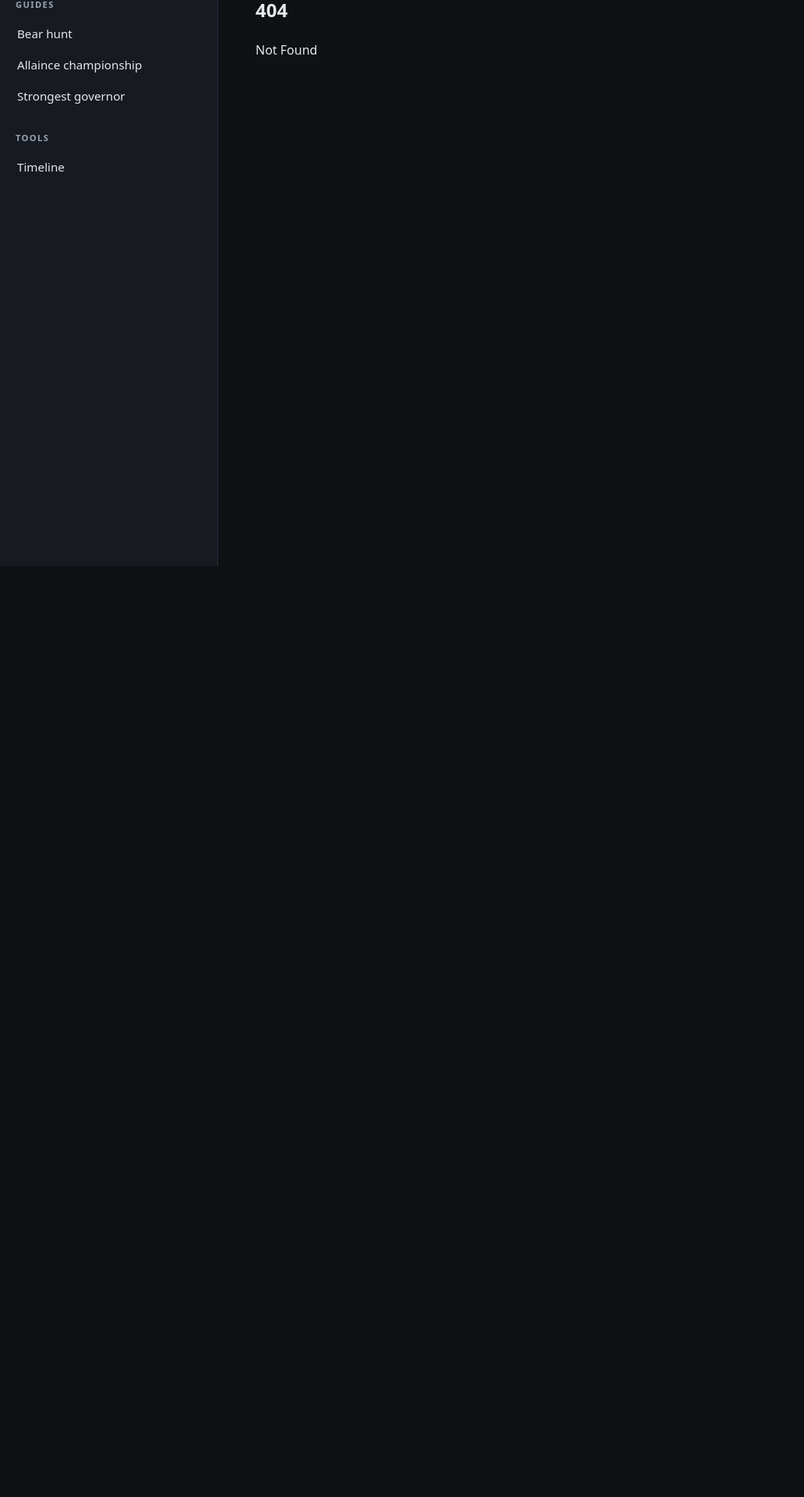
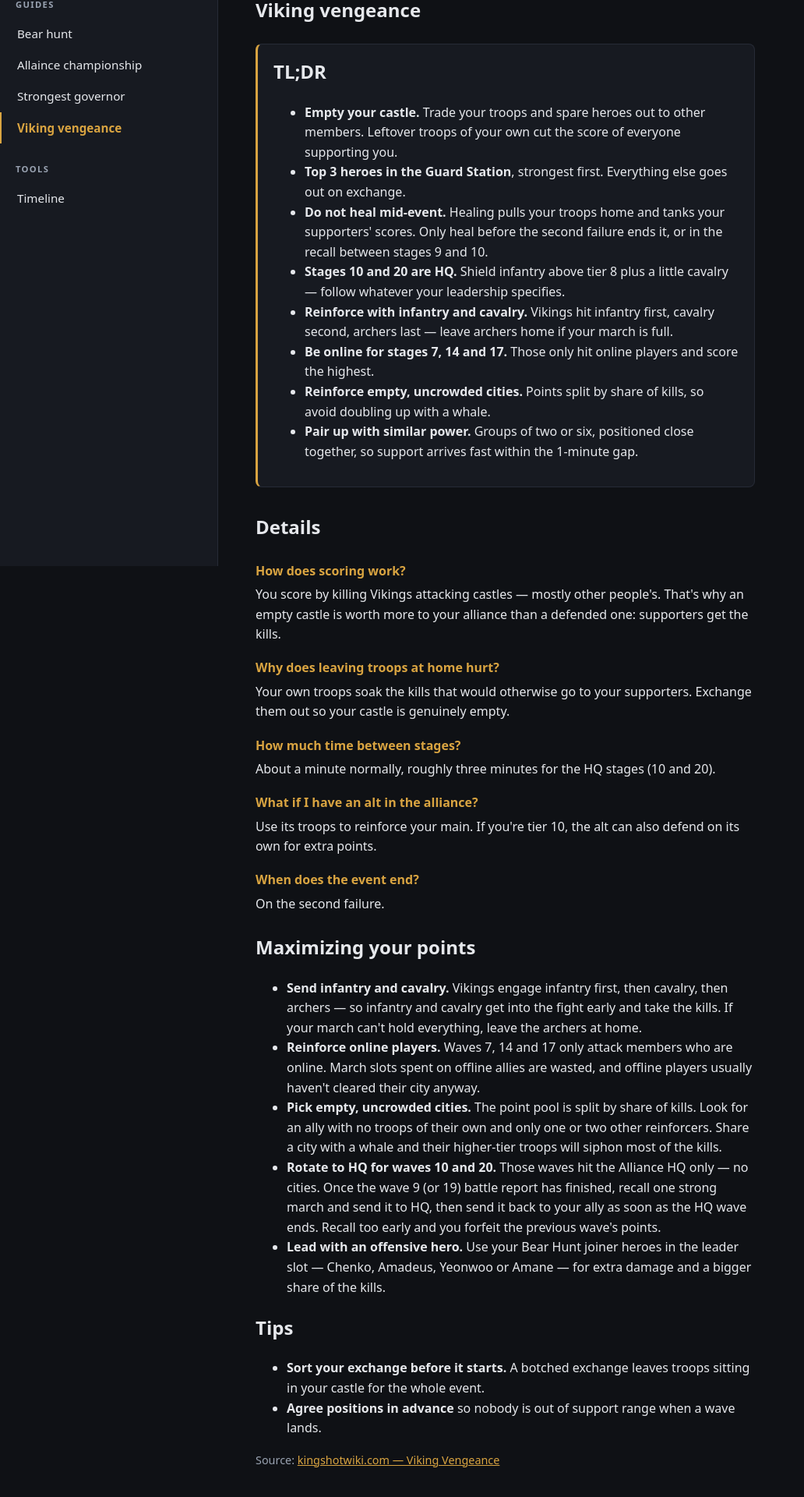
Before and after one commit to KirillVassiljev/KirillVassiljev.github.io, a SvelteKit app in the folder 777/: page /guides/vikings in a window 1280 px wide. Before the commit this address had no page. Shown: the part 74-1994 px from the top of the page at 78% size, without its empty margins (0-1032 px from the left). Before the commit the page ends 800 px from the top, so only its background shows below. Built offline with nearby package versions, Linux system fonts and the light colour scheme.

Commit message:
vikings and governor

```diff
--- a/777/src/lib/nav.ts
+++ b/777/src/lib/nav.ts
@@ -15,7 +15,8 @@ export const sections: NavSection[] = [
 		[
 			{ title: 'Bear hunt', slug: 'bear' },
 			{ title: 'Allaince championship', slug: 'allaince-championship' },
-			{ title: 'Strongest governor', slug: 'strongest-governor' }
+			{ title: 'Strongest governor', slug: 'strongest-governor' },
+			{ title: 'Viking vengeance', slug: 'vikings' },
 		]
 	},
 	{
--- a/777/src/routes/guides/strongest-governor/+page.svelte
+++ b/777/src/routes/guides/strongest-governor/+page.svelte
@@ -15,11 +15,6 @@
 			<strong>If KvK is close, save your speed-ups for it.</strong> KvK's server-wide build, research and
 			training buffs mean the same speed-ups buy far more power there than in a normal Strongest
 			Governor week.
-		</li>
-		<li><strong>A 7-day points race</strong>, usually monthly. One day, one theme.</li>
-		<li>
-			<strong>Points come from spending:</strong> building upgrades, hero levels, skill upgrades, troop
-			training, speed-ups and rare materials like Truegold and Mithril.
 		</li>
 		<li>
 			<strong>Bank everything beforehand.</strong> Nothing you do outside the event window scores. Sit
--- /dev/null
+++ b/777/src/routes/guides/vikings/+page.svelte
@@ -0,0 +1,155 @@
+<svelte:head>
+	<title>Viking vengeance — Kingshot 777</title>
+	<meta
+		name="description"
+		content="TL;DR guide to Kingshot Viking Vengeance: emptying your castle, hero placement, HQ defense, and when not to heal."
+	/>
+</svelte:head>
+
+<h1>Viking vengeance</h1>
+
+<section class="tldr">
+	<h2>TL;DR</h2>
+	<ul>
+		<li>
+			<strong>Empty your castle.</strong> Trade your troops and spare heroes out to other members. Leftover
+			troops of your own cut the score of everyone supporting you.
+		</li>
+		<li>
+			<strong>Top 3 heroes in the Guard Station</strong>, strongest first. Everything else goes out on
+			exchange.
+		</li>
+		<li>
+			<strong>Do not heal mid-event.</strong> Healing pulls your troops home and tanks your supporters'
+			scores. Only heal before the second failure ends it, or in the recall between stages 9 and 10.
+		</li>
+		<li>
+			<strong>Stages 10 and 20 are HQ.</strong> Shield infantry above tier 8 plus a little cavalry —
+			follow whatever your leadership specifies.
+		</li>
+		<li>
+			<strong>Reinforce with infantry and cavalry.</strong> Vikings hit infantry first, cavalry second,
+			archers last — leave archers home if your march is full.
+		</li>
+		<li>
+			<strong>Be online for stages 7, 14 and 17.</strong> Those only hit online players and score the
+			highest.
+		</li>
+		<li>
+			<strong>Reinforce empty, uncrowded cities.</strong> Points split by share of kills, so avoid
+			doubling up with a whale.
+		</li>
+		<li>
+			<strong>Pair up with similar power.</strong> Groups of two or six, positioned close together, so
+			support arrives fast within the 1-minute gap.
+		</li>
+	</ul>
+</section>
+
+<h2>Details</h2>
+
+<dl class="qa">
+	<dt>How does scoring work?</dt>
+	<dd>
+		You score by killing Vikings attacking castles — mostly other people's. That's why an empty
+		castle is worth more to your alliance than a defended one: supporters get the kills.
+	</dd>
+
+	<dt>Why does leaving troops at home hurt?</dt>
+	<dd>
+		Your own troops soak the kills that would otherwise go to your supporters. Exchange them out so
+		your castle is genuinely empty.
+	</dd>
+
+	<dt>How much time between stages?</dt>
+	<dd>About a minute normally, roughly three minutes for the HQ stages (10 and 20).</dd>
+
+	<dt>What if I have an alt in the alliance?</dt>
+	<dd>
+		Use its troops to reinforce your main. If you're tier 10, the alt can also defend on its own for
+		extra points.
+	</dd>
+
+	<dt>When does the event end?</dt>
+	<dd>On the second failure.</dd>
+</dl>
+
+<h2>Maximizing your points</h2>
+
+<ul>
+	<li>
+		<strong>Send infantry and cavalry.</strong> Vikings engage infantry first, then cavalry, then archers —
+		so infantry and cavalry get into the fight early and take the kills. If your march can't hold
+		everything, leave the archers at home.
+	</li>
+	<li>
+		<strong>Reinforce online players.</strong> Waves 7, 14 and 17 only attack members who are online.
+		March slots spent on offline allies are wasted, and offline players usually haven't cleared their
+		city anyway.
+	</li>
+	<li>
+		<strong>Pick empty, uncrowded cities.</strong> The point pool is split by share of kills. Look for
+		an ally with no troops of their own and only one or two other reinforcers. Share a city with a
+		whale and their higher-tier troops will siphon most of the kills.
+	</li>
+	<li>
+		<strong>Rotate to HQ for waves 10 and 20.</strong> Those waves hit the Alliance HQ only — no cities.
+		Once the wave 9 (or 19) battle report has finished, recall one strong march and send it to HQ, then
+		send it back to your ally as soon as the HQ wave ends. Recall too early and you forfeit the
+		previous wave's points.
+	</li>
+	<li>
+		<strong>Lead with an offensive hero.</strong> Use your Bear Hunt joiner heroes in the leader slot —
+		Chenko, Amadeus, Yeonwoo or Amane — for extra damage and a bigger share of the kills.
+	</li>
+</ul>
+
+<h2>Tips</h2>
+
+<ul>
+	<li>
+		<strong>Sort your exchange before it starts.</strong> A botched exchange leaves troops sitting in
+		your castle for the whole event.
+	</li>
+	<li>
+		<strong>Agree positions in advance</strong> so nobody is out of support range when a wave lands.
+	</li>
+</ul>
+
+<p class="source">
+	Source: <a href="https://kingshotwiki.com/events/viking-vengeance/" rel="noreferrer">kingshotwiki.com — Viking Vengeance</a>
+</p>
+
+<style>
+	.tldr {
+		margin: 1.5rem 0 2rem;
+		padding: 1rem 1.25rem;
+		background: var(--surface);
+		border: 1px solid var(--border);
+		border-left: 3px solid var(--accent);
+		border-radius: 8px;
+	}
+
+	.tldr h2 {
+		margin-top: 0;
+	}
+
+	.qa {
+		margin: 1.5rem 0;
+	}
+
+	.qa dt {
+		margin-top: 1.1rem;
+		color: var(--accent);
+		font-weight: 700;
+	}
+
+	.qa dd {
+		margin: 0.3rem 0 0;
+	}
+
+	.source {
+		color: var(--muted);
+		font-size: 0.9rem;
+	}
+</style>
```
